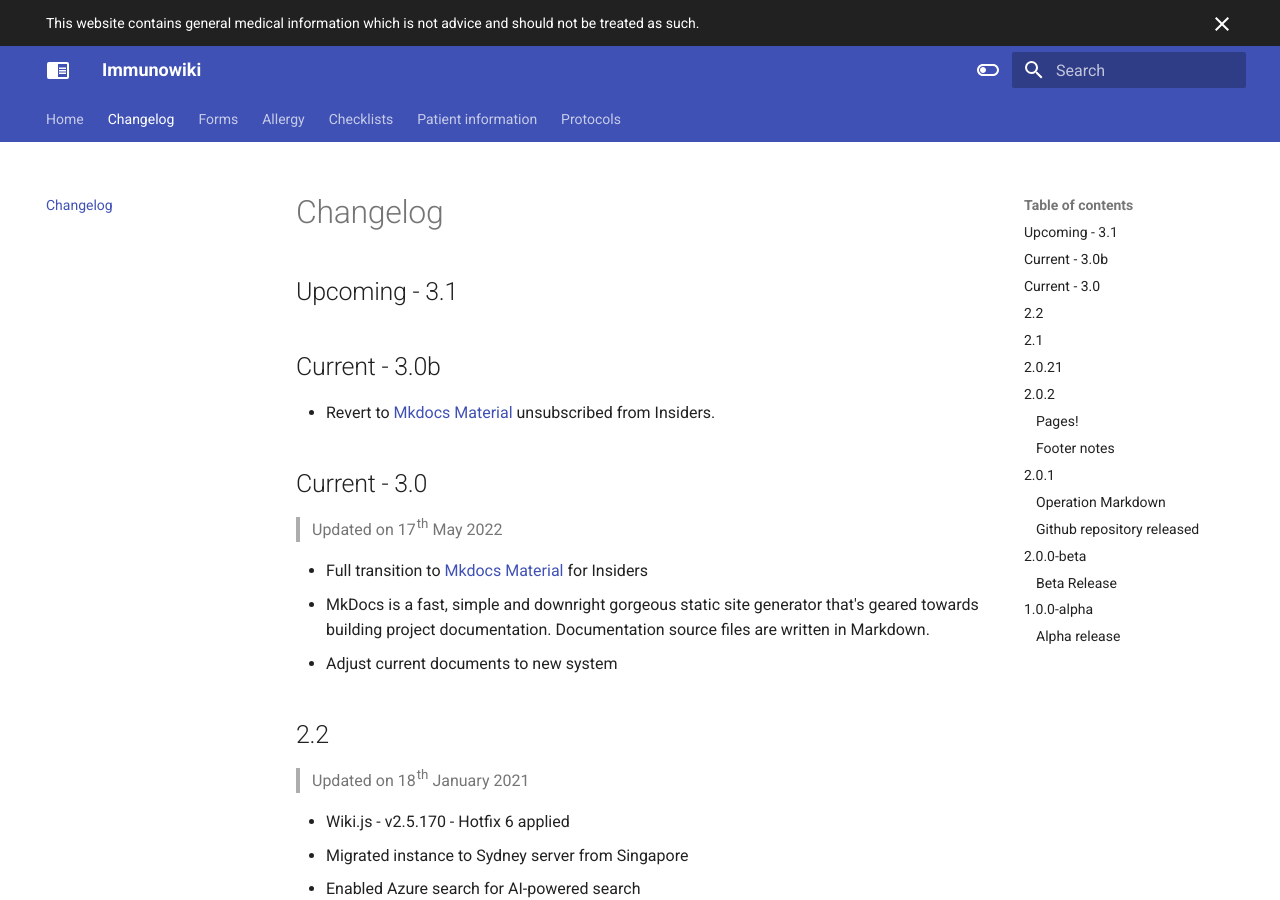
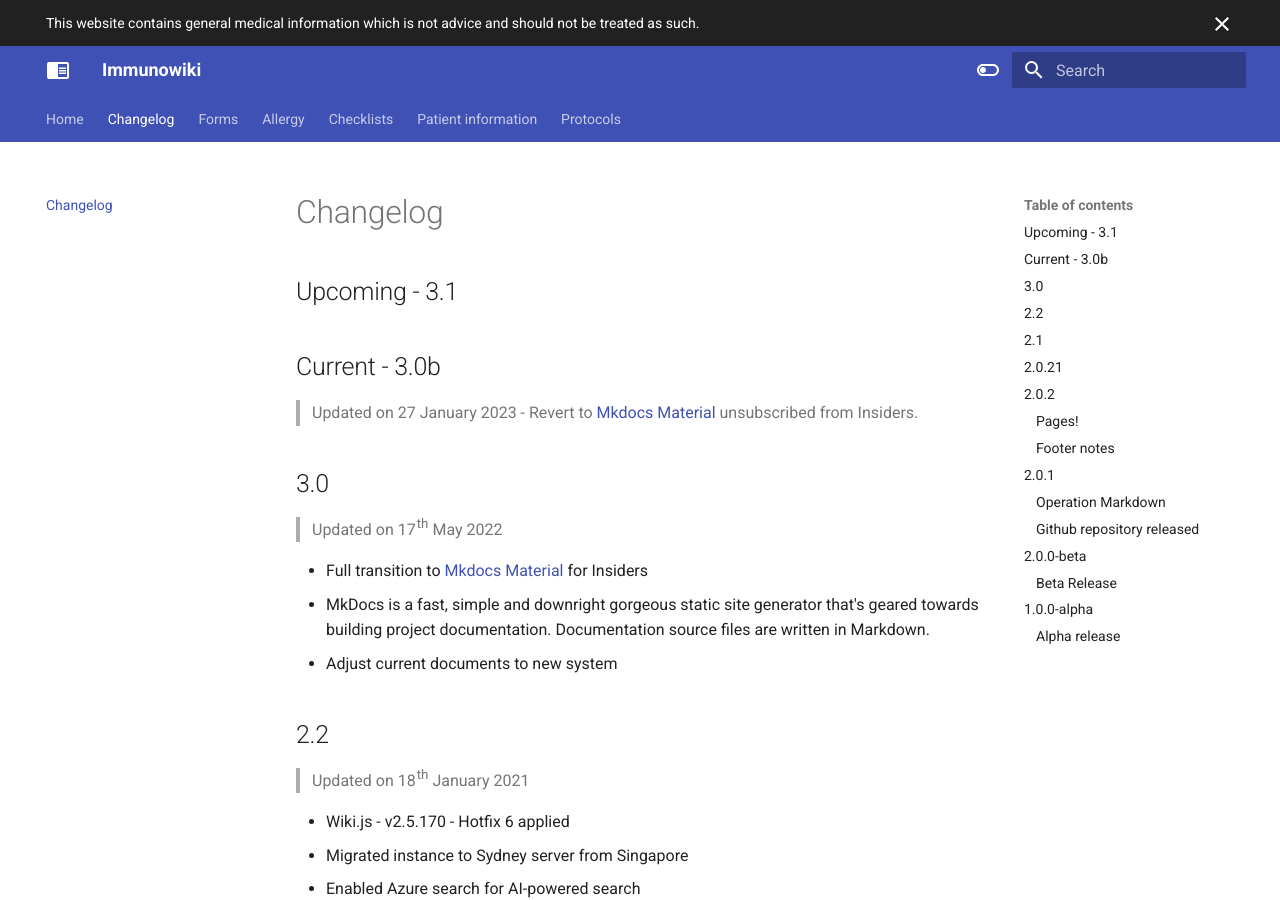
Before and after one commit to monchee/crghimmunowiki, an MkDocs documentation site: the page built from docs/changelog.md, in a window 1280 px wide and 900 px high. Built offline with MkDocs 1.6.1 and Material for MkDocs 9.7.7, drawn with Linux system fonts in a browser that asks for light colours.

Commit message:
Update changelog.md

```diff
--- a/docs/changelog.md
+++ b/docs/changelog.md
@@ -13,9 +13,10 @@ tags:
 ## Upcoming - 3.1
 
 ## Current - 3.0b
+> Updated on 27 January 2023
 - Revert to [Mkdocs Material](https://squidfunk.github.io/mkdocs-material/) unsubscribed from Insiders.
 
-## Current - 3.0
+## 3.0
 > Updated on 17th May 2022
 
 - Full transition to [Mkdocs Material](https://squidfunk.github.io/mkdocs-material/) for Insiders
```
